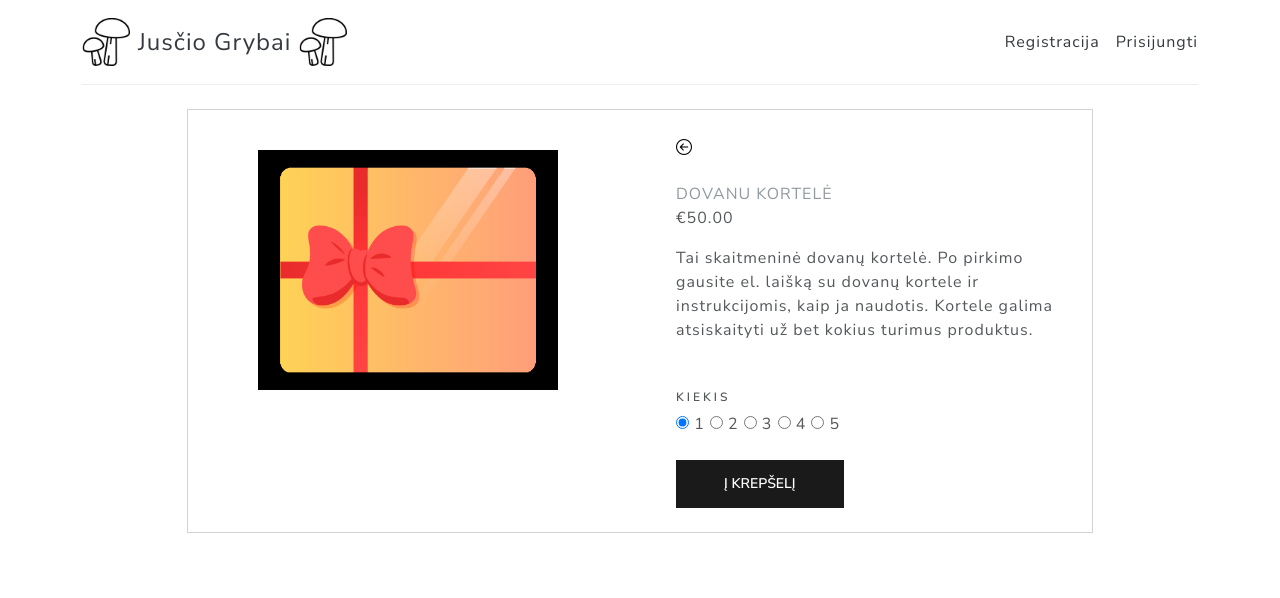
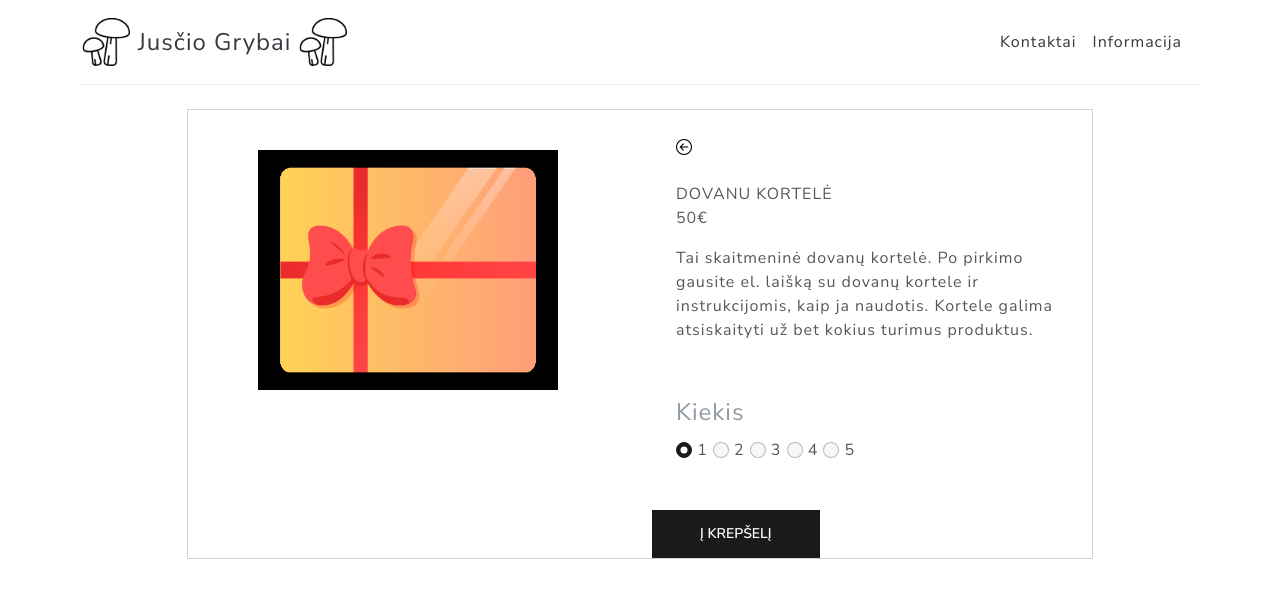
Before and after one commit to Gambit9111/eshop1-django, a Django app: a page that uses jusciogrybai/templates/base.html in a window 1280 px wide. Shown: the top 598 px of the page. Run offline with Django 3.2, Linux system fonts and the light colour scheme; data comes from the database, SQL or seed files in the repository; both versions use the stored data as it was after the commit; some libraries are stand-ins or nearby versions.

Commit message:
shopping cart v1  On branch shopping-cart  Changes to be committed: 	modified:   config/settings/base.py 	modified:   db.sqlite3 	modified:   jusciogrybai/static/js/project.js 	modified:   jusciogrybai/store/admin.py 	new file:   jusciogrybai/store/custom_context_processor.py 	new file:   jusciogrybai/store/migrations/0002_order_orderitem.py 	new file:   jusciogrybai/store/migrations/0003_auto_20220829_0746.py 	modified:   jusciogrybai/store/models.py 	modified:   jusciogrybai/store/views.py 	modified:   jusciogrybai/templates/base.html 	modified:   jusciogrybai/templates/store/product_detail.html

```diff
--- a/config/settings/base.py
+++ b/config/settings/base.py
@@ -91,6 +91,7 @@ TEMPLATES = [
                 'django.template.context_processors.request',
                 'django.contrib.auth.context_processors.auth',
                 'django.contrib.messages.context_processors.messages',
+                'jusciogrybai.store.custom_context_processor.get_order',
             ],
         },
     },
--- a/jusciogrybai/static/js/project.js
+++ b/jusciogrybai/static/js/project.js
@@ -1 +1,34 @@
-/* Project specific Javascript goes here. */
+function getCookie(name) {
+    var cookieValue = null;
+    if (document.cookie && document.cookie !== '') {
+        var cookies = document.cookie.split(';');
+        for (var i = 0; i < cookies.length; i++) {
+            var cookie = cookies[i].trim();
+            // Does this cookie string begin with the name we want?
+            if (cookie.substring(0, name.length + 1) === (name + '=')) {
+                cookieValue = decodeURIComponent(cookie.substring(name.length + 1));
+                break;
+            }
+        }
+    }
+    return cookieValue;
+}
+
+
+
+
+function uuidv4() {
+    return 'xxxxxxxx-xxxx-4xxx-yxxx-xxxxxxxxxxxx'.replace(/[xy]/g, function(c) {
+      var r = Math.random() * 16 | 0, v = c == 'x' ? r : (r & 0x3 | 0x8);
+      return v.toString(16);
+    });
+}
+
+
+let device = getCookie('device');
+
+if (device == null || device == undefined) {
+    device = uuidv4()
+}
+
+document.cookie = 'device=' + device + ";domain=;path=/"
--- a/jusciogrybai/store/admin.py
+++ b/jusciogrybai/store/admin.py
@@ -1,6 +1,8 @@
 from django.contrib import admin
 
-from .models import Product, Category
+from .models import Product, Category, Order, OrderItem
 
 admin.site.register(Product)
 admin.site.register(Category)
+admin.site.register(Order)
+admin.site.register(OrderItem)
--- /dev/null
+++ b/jusciogrybai/store/custom_context_processor.py
@@ -0,0 +1,9 @@
+from .models import Order
+
+def get_order(request):
+    try:
+        device = request.COOKIES['device']
+        my_order = Order.objects.get(device=device, complete=False)
+        return {"my_order": my_order}
+    except:
+        return {"my_order": None}
--- a/jusciogrybai/store/models.py
+++ b/jusciogrybai/store/models.py
@@ -1,6 +1,8 @@
 from django.db import models
 from datetime import date
 from django.utils.text import slugify
+import uuid
+from django.core.validators import MinValueValidator, MaxValueValidator
 
 class Category(models.Model):
     name= models.CharField(max_length=50)
@@ -49,3 +51,38 @@ class Product(models.Model):
 
     def __str__(self):
         return self.name
+
+class Order(models.Model):
+	device = models.CharField(max_length=100, editable=False)
+	date_ordered = models.DateTimeField(auto_now_add=True)
+	complete = models.BooleanField(default=False)
+	uuid = models.UUIDField(default=uuid.uuid4, editable=False)
+
+	def __str__(self):
+		return str(self.uuid) + " - " + str(self.date_ordered) + " - " + str(self.complete)
+
+	@property
+	def get_cart_total(self):
+		orderitems = self.orderitem_set.all()
+		total = sum([item.get_total for item in orderitems])
+		return total
+
+	@property
+	def get_cart_items(self):
+		orderitems = self.orderitem_set.all()
+		total = sum([item.quantity for item in orderitems])
+		return total
+
+class OrderItem(models.Model):
+	product = models.ForeignKey(Product, on_delete=models.CASCADE, editable=False)
+	order = models.ForeignKey(Order, on_delete=models.CASCADE, editable=False)
+	quantity = models.IntegerField(default=1, null=True, blank=True, validators=[MinValueValidator(0), MaxValueValidator(5)])
+	date_added = models.DateTimeField(auto_now_add=True)
+
+	def __str__(self):
+		return str(self.order.uuid) + " - " + str(self.product) + " - " + str(self.quantity)
+
+	@property
+	def get_total(self):
+		total = float(self.product.price) * int(self.quantity)
+		return total
--- a/jusciogrybai/store/views.py
+++ b/jusciogrybai/store/views.py
@@ -1,5 +1,5 @@
 from django.shortcuts import render
-from .models import Category, Product
+from .models import Category, Product, Order, OrderItem
 
 # categories view
 def all_categories(request):
@@ -8,10 +8,24 @@ def all_categories(request):
 
 def products_by_category(request, slug):
     products = Product.get_all_products_by_category_slug(slug)
-    print(products)
     return render(request, "store/products_by_category.html", {"products": products})
 
 def product_detail(request, slug_cat, slug_prod):
-    print(slug_cat, slug_prod)
     product = Product.objects.get(slug=slug_prod)
-    return render(request, "store/product_detail.html", {"product": product})
+
+    if request.method == 'POST':
+        product = Product.objects.get(slug=slug_prod)
+        device = request.COOKIES['device']
+        print(request.POST)
+        print(device)
+        order, created = Order.objects.get_or_create(device=device, complete=False)
+        print(order)
+        orderItem, created = OrderItem.objects.get_or_create(order=order, product=product)
+        orderItem.quantity=request.POST['quantity']
+        orderItem.save()
+        print(orderItem)
+        context = { 'product': product, 'orderItem': orderItem }
+    else:
+        context = { 'product': product }
+
+    return render(request, "store/product_detail.html", context)
--- a/jusciogrybai/templates/base.html
+++ b/jusciogrybai/templates/base.html
@@ -25,7 +25,7 @@
       <!-- Bootstrap JS -->
       <script defer src="https://cdnjs.cloudflare.com/ajax/libs/bootstrap/5.1.3/js/bootstrap.min.js" integrity="sha512-OvBgP9A2JBgiRad/mM36mkzXSXaJE9BEIENnVEmeZdITvwT09xnxLtT4twkCa8m/loMbPHsvPl0T8lRGVBwjlQ==" crossorigin="anonymous" referrerpolicy="no-referrer"></script>
       <!-- Your stuff: Third-party javascript libraries go here -->
-
+      <script defer src="https://unpkg.com/alpinejs@3.10.3/dist/cdn.min.js"></script>
       <!-- place project specific Javascript in this file -->
       <script defer src="{% static 'js/project.js' %}"></script>
 
@@ -44,14 +44,14 @@
             <img src="{% static 'images/logos/mushrooms.png' %}" alt="jusciogrybai" class="mr-3" width="48" height="48">
           </a>
 
+        </a>
           <nav class="d-inline-flex mt-2 mt-md-0 ms-md-auto">
-            {% if request.user.is_authenticated %}
-            <a class="me-3 py-2 text-dark text-decoration-none" href="#">Profilis</a>
-            <a class="me-3 py-2 text-dark text-decoration-none" href="#">Atsijungti</a>
+            {% if my_order is None %}
             {% else %}
-            <a id="sign-up-link" class="me-3 py-2 text-dark text-decoration-none" href="#">Registracija</a>
-            <a id="log-in-link" class="py-2 text-dark text-decoration-none" href="#">Prisijungti</a>
+            <a class="me-3 py-2 text-dark text-decoration-none" href="#">{{my_order.get_cart_total}}€</a>
             {% endif %}
+            <a class="me-3 py-2 text-dark text-decoration-none" href="#">Kontaktai</a>
+            <a class="me-3 py-2 text-dark text-decoration-none" href="#">Informacija</a>
           </nav>
         </div>
       </header>
--- a/jusciogrybai/templates/store/product_detail.html
+++ b/jusciogrybai/templates/store/product_detail.html
@@ -9,22 +9,47 @@
                 <div class="row">
                     <div class="col-md-6">
                         <div class="images p-3">
-                            <div class="text-center p-4"> <img id="main-image" src="{{product.image.url}}" width="300" /> </div>
+                            <div class="text-center p-4"> <img id="main-image" src="{{product.image.url}}"
+                                    width="300" /> </div>
                         </div>
                     </div>
                     <div class="col-md-6">
                         <div class="product p-4">
                             <div class="d-flex justify-content-between align-items-center">
-                                <div class="d-flex align-items-center"> <i class="fa fa-long-arrow-left"></i> <span class="ml-1"> <a href="{% url 'store:products_by_category' product.category.slug %}"><img src="{% static 'images/back-button.png' %}" alt="jusciogrybai" class="mr-3" width="16" height="16"></a></span> </div> <i class="fa fa-shopping-cart text-muted"></i>
+                                <div class="d-flex align-items-center"><span class="ml-1"> <a
+                                            href="{% url 'store:products_by_category' product.category.slug %}"><img
+                                                src="{% static 'images/back-button.png' %}" alt="jusciogrybai"
+                                                class="mr-3" width="16" height="16"></a></span></div>
                             </div>
-                            <div class="mt-4 mb-3"> <span class="text-uppercase text-muted brand">{{product.name}}</span>
-                                <div class="price d-flex flex-row align-items-center"> <span class="act-price">€{{product.price}}</span></div>
+                            <div x-data="{ count: {{product.price}}*1}">
+                            <div class="mt-4 mb-3"> <span class="text-uppercase brand">{{product.name}}</span>
+                                <div class="price d-flex flex-row align-items-center"> <span
+                                        class="act-price" x-text="count">{{product.price}}</span>€</div>
                             </div>
                             <p class="about">{{product.description}}</p>
                             <div class="sizes mt-5">
-                                <h6 class="text-uppercase">Kiekis</h6> <label class="radio"> <input type="radio" name="size" value="1" checked> <span>1</span> </label> <label class="radio"> <input type="radio" name="size" value="2"> <span>2</span> </label> <label class="radio"> <input type="radio" name="size" value="3"> <span>3</span> </label> <label class="radio"> <input type="radio" name="size" value="4"> <span>4</span> </label> <label class="radio"> <input type="radio" name="size" value="5"> <span>5</span> </label>
+                                <form method="POST"
+                                    action="{% url 'store:product_detail' product.category.slug product.slug %}">
+                                        <fieldset class="form-group">
+                                            <legend class="mt-1 text-muted">Kiekis</legend>
+                                            <input x-on:click="count={{product.price}}*1" class="form-check-input" type="radio"
+                                                name="quantity" value="1" checked> <span>1</span>
+                                            <input x-on:click="count={{product.price}}*2" class="form-check-input" type="radio"
+                                                name="quantity" value="2"> <span>2</span>
+                                            <input x-on:click="count={{product.price}}*3" class="form-check-input" type="radio"
+                                                name="quantity" value="3"> <span>3</span>
+                                            <input x-on:click="count={{product.price}}*4" class="form-check-input" type="radio"
+                                                name="quantity" value="4"> <span>4</span>
+                                            <input x-on:click="count={{product.price}}*5" class="form-check-input" type="radio"
+                                                name="quantity" value="5"> <span>5</span>
+                                        </fieldset>
                             </div>
-                            <div class="cart mt-4 align-items-center"> <button class="btn btn-primary px-5 me-md-2 fw-bold">Į krepšelį</button> <i class="fa fa-heart text-muted"></i> <i class="fa fa-share-alt text-muted"></i> </div>
+                            </div>
+                        </div>
+                        <div class="cart mt-4 align-items-center">
+                            {% csrf_token %}
+                            <input class="btn btn-primary px-5 me-md-2 fw-bold" type="submit" value="Į krepšelį">
+                            </form>
                         </div>
                     </div>
                 </div>
@@ -32,4 +57,5 @@
         </div>
     </div>
 </div>
+</div>
 {% endblock modal %}
```
Also changed, not shown: db.sqlite3, jusciogrybai/store/migrations/0002_order_orderitem.py (added), jusciogrybai/store/migrations/0003_auto_20220829_0746.py (added).
